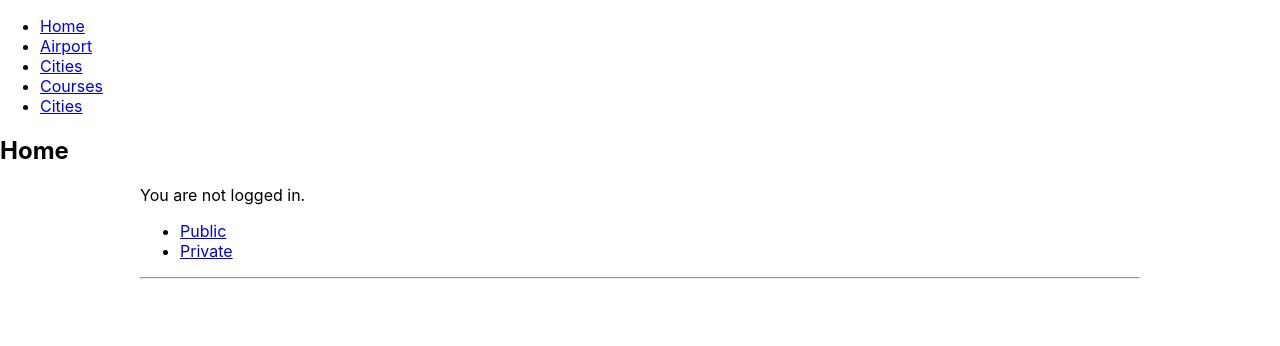
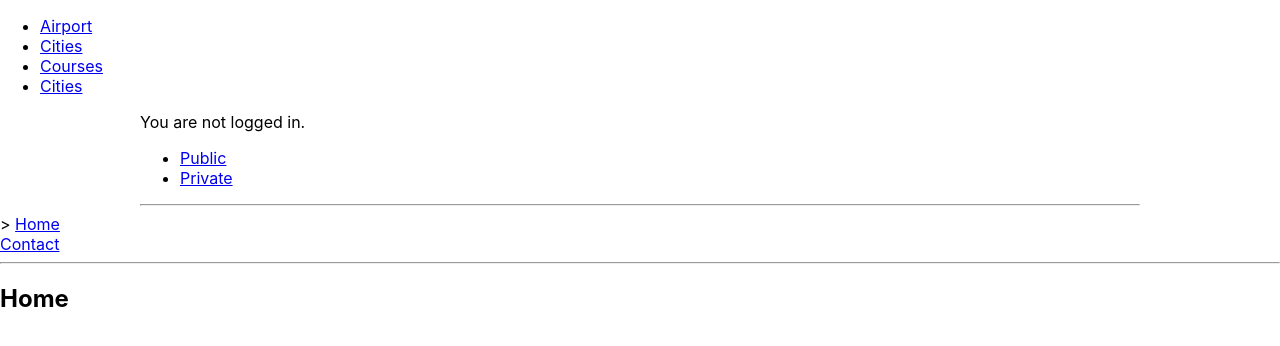
Before and after one commit to sharp0111/auth0-tuts, a React (Create React App) app: page / in a window 1280 px wide. Shown: the top 346 px of the page. Built offline with nearby package versions, Linux system fonts and the light colour scheme.

Commit message:
finish Link Component Customization

```diff
--- a/src/App.js
+++ b/src/App.js
@@ -121,24 +121,42 @@ const AuthStatus = withRouter(({ history }) => (
   )
 ));
 
+// Link Component Customization
+const Contact = () => (
+  <div>
+    <h2>Contact Page</h2>
+  </div>
+)
+
+const CustomLink = ({ children, to, exact }) => (
+  <Route path={to} exact={exact} children={({ match }) => (
+    <div className={match ? 'active' : ''}>
+      {match ? '> ' : ''}
+      <Link to={to}>
+        {children}
+      </Link>
+    </div>
+  )}/>
+);
+
 class App extends Component {
   render() {
     return (
       <div>
         <ul>
-          <li><Link to="/">Home</Link></li>
+          {/* <li><Link to="/">Home</Link></li> */}
           <li><Link to="airports">Airport</Link></li>
           <li><Link to="/cities">Cities</Link></li>
           <li><Link to="/courses">Courses</Link></li>
           <li><Link to="/cities">Cities</Link></li>
         </ul>
 
-        <Route path="/" exact component={Home} />
+        {/* <Route path="/" exact component={Home} /> */}
         <Route path="/airports" component={Airport} />
         <Route path="/cities" component={City} />
         <Route path="/courses" component={Courses}/>
 
-        <Router>
+        {/* <Router> */}
           <div style={{width: 1000, margin: '0 auto'}}>
             <AuthStatus />
             <ul>
@@ -154,7 +172,22 @@ class App extends Component {
             <SecretRoute path='/private' component={Private} />
 
           </div>
-        </Router>
+        {/* </Router> */}
+
+          <div>
+            <CustomLink exact={true} to="/">
+              Home
+            </CustomLink>
+            <CustomLink to="/contact">
+              Contact
+            </CustomLink>
+
+            <hr/>
+
+            <Route exact path="/" component={Home}/>
+            <Route path="/contact" component={Contact}/>
+          </div>
+
       </div>
 
     );
```
